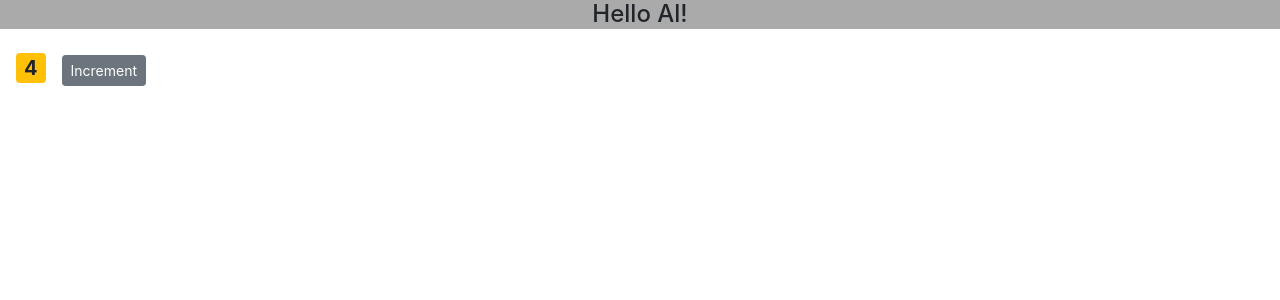
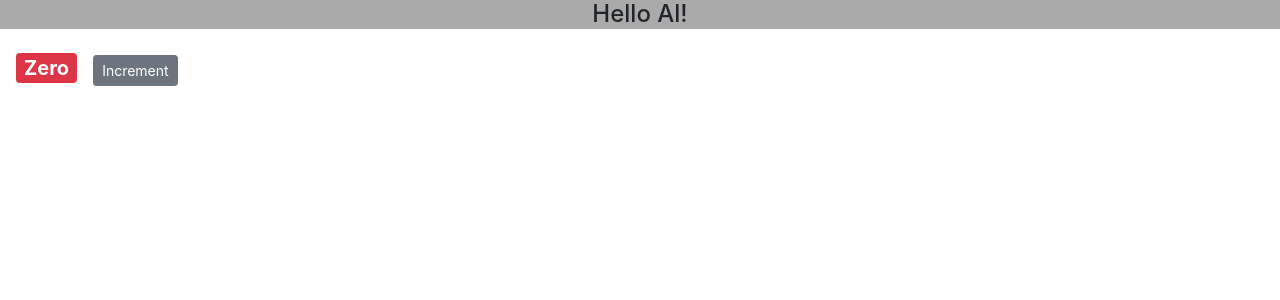
Before and after one commit to alxayeed/my-react, a React (Create React App) app: page / in a window 1280 px wide. Shown: the top 300 px of the page. Built offline with nearby package versions, Linux system fonts and the light colour scheme.

Commit message:
changing state and color

```diff
--- a/src/components/counter.jsx
+++ b/src/components/counter.jsx
@@ -3,7 +3,7 @@ import React, { Component } from "react";
 class Counter extends Component {
 
     state = {
-        count: 4,
+        count: 0,
         tags: ['tag 1', 'tag 2', 'tag 3']
     };
 
@@ -18,7 +18,7 @@ class Counter extends Component {
     // }
 
     handleIncrement = () =>  {
-        console.log("Increment clicked", this.state.count)
+        this.setState({ count: this.state.count + 1 })
     }
 
     render() {
@@ -28,7 +28,7 @@ class Counter extends Component {
 
                 <span style={this.style} className={this.getBadgeClasses()}>{this.formatCount()}</span>
 
-                <button onDoubleClick={this.handleIncrement} className="btn btn-secondary btn-sm">Increment</button>
+                <button onClick={this.handleIncrement} className="btn btn-secondary btn-sm">Increment</button>
         </React.Fragment>
         );
     }
@@ -36,7 +36,18 @@ class Counter extends Component {
     // Dynamic styling
     getBadgeClasses() {
         let classes = "badge m-3 badge-";
-        classes += (this.state.count < 5) ? "warning" : "success";
+
+        if (this.state.count === 0) {
+            classes += "danger"
+          } else if (this.state.count < 5) {
+            classes += "warning"
+          } else if (this.state.count <10) {
+            classes += "info"
+        }
+        else {
+            classes += "success"
+        }
+        // classes += (this.state.count < 5) ? "warning" : "success";
         return classes;
     }
 
```
